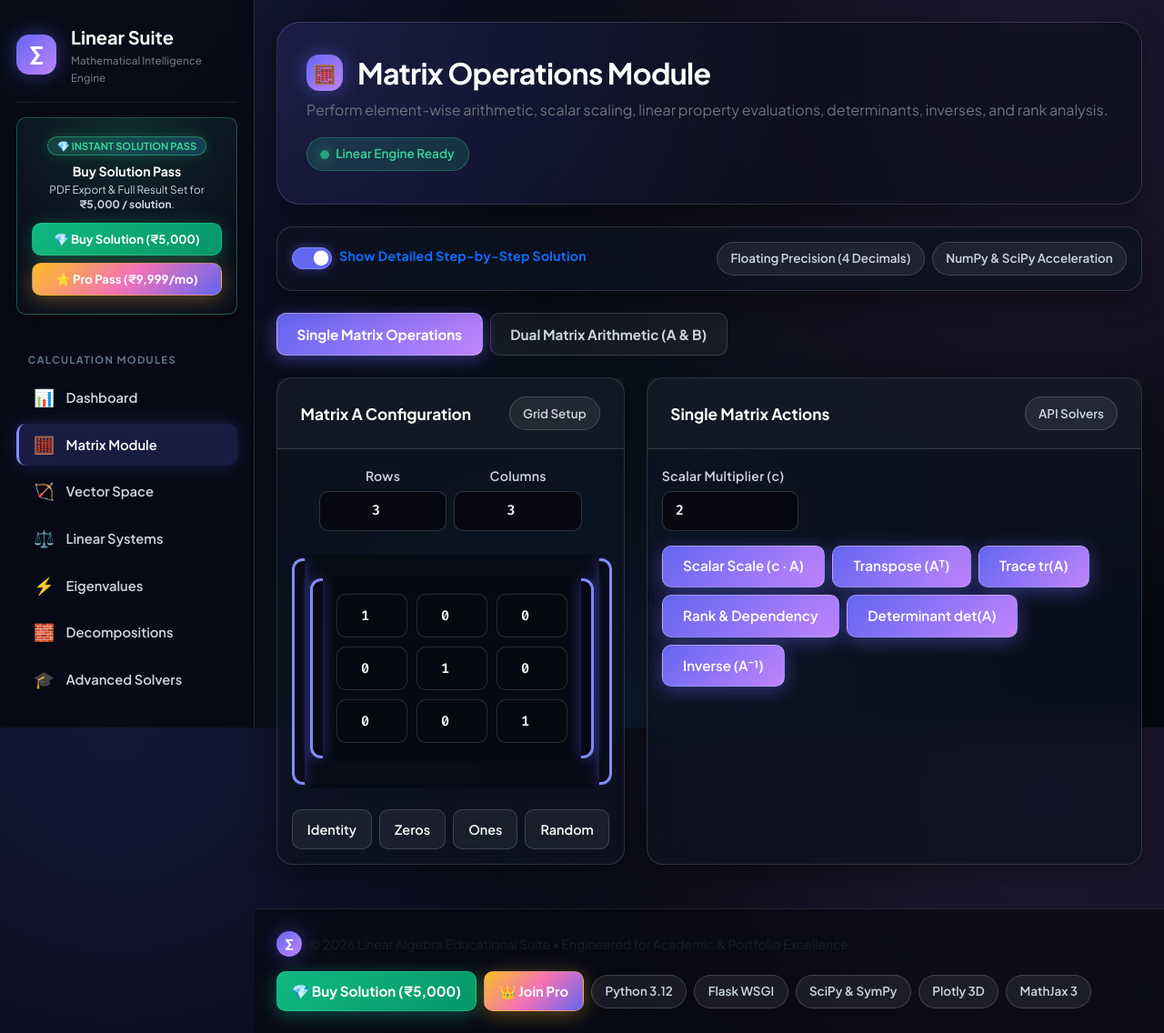
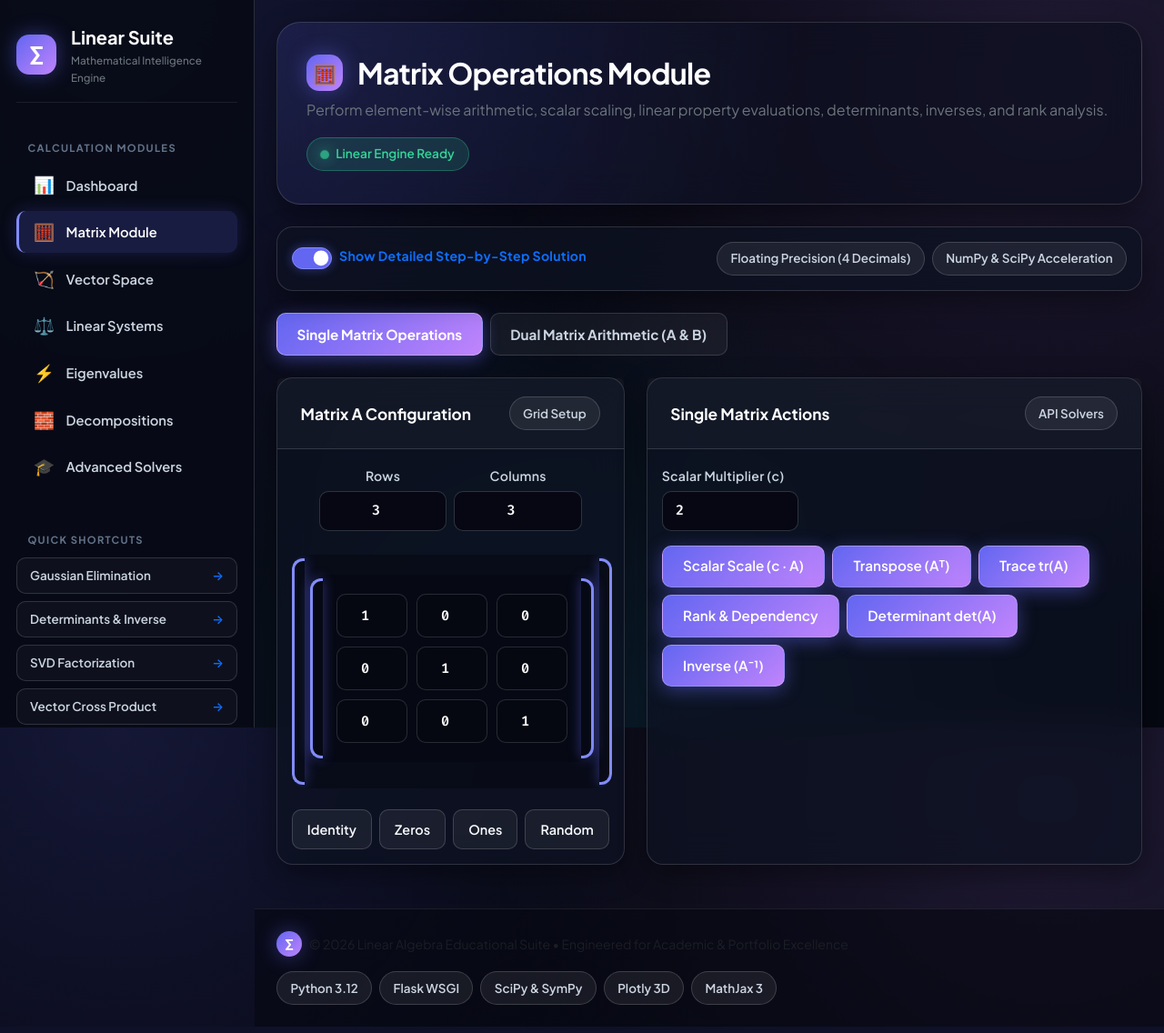
Before and after one commit to anujtiwari1427/linear-algebra-solver, a Flask app: page /matrix in a window 1280 px wide. Shown: the whole page at 91% size. Run offline with Flask 3, Linux system fonts and the light colour scheme; parts of the project's set-up code (start-up, migrations or seed data) failed here and were passed over; some libraries are stand-ins or nearby versions.

Commit message:
refactor(ui): hide persistent buy premium buttons on screen; show only upon solution calculation

```diff
--- a/templates/base.html
+++ b/templates/base.html
@@ -38,12 +38,6 @@
                 <span class="fw-bold text-white fs-5 tracking-tight">Linear Suite</span>
             </a>
             <div class="d-flex align-items-center gap-2">
-                <button class="btn btn-emerald-pay px-3 py-1 fs-7" data-bs-toggle="modal" data-bs-target="#buySolutionModal">
-                    <span>💎 ₹5,000 Solution</span>
-                </button>
-                <button class="btn btn-premium px-3 py-1 fs-7" data-bs-toggle="modal" data-bs-target="#premiumModal">
-                    <span>👑 Pro</span>
-                </button>
                 <button class="btn btn-outline-light border-0 px-2 py-1" type="button" data-bs-toggle="offcanvas" data-bs-target="#sidebarOffcanvas" aria-controls="sidebarOffcanvas" aria-label="Toggle navigation">
                     <span class="fs-3">☰</span>
                 </button>
@@ -60,21 +54,6 @@
                     <div class="small text-secondary" style="font-size: 0.73rem; font-weight: 500;">Mathematical Intelligence Engine</div>
                 </div>
             </a>
-
-            <!-- Buy Premium Solution & Pro Card -->
-            <div class="sidebar-promo-card">
-                <div class="badge-rupee">💎 INSTANT SOLUTION PASS</div>
-                <div class="promo-title">Buy Solution Pass</div>
-                <p class="promo-desc">PDF Export &amp; Full Result Set for <strong>₹5,000 / solution</strong>.</p>
-                <div class="d-flex flex-column gap-2 w-100">
-                    <button class="btn btn-emerald-pay w-100 py-1 px-2 fs-7" data-bs-toggle="modal" data-bs-target="#buySolutionModal" style="min-height: 36px; font-size: 0.82rem;">
-                        <span>💎 Buy Solution (₹5,000)</span>
-                    </button>
-                    <button class="btn btn-premium w-100 py-1 px-2 fs-7" data-bs-toggle="modal" data-bs-target="#premiumModal" style="min-height: 36px; font-size: 0.82rem;">
-                        <span>⭐ Pro Pass (₹9,999/mo)</span>
-                    </button>
-                </div>
-            </div>
 
             <!-- Calculation System Links -->
             <div class="sidebar-section-title">CALCULATION MODULES</div>
@@ -170,21 +149,6 @@
                 <button type="button" class="btn-close btn-close-white" data-bs-dismiss="offcanvas" aria-label="Close"></button>
             </div>
             <div class="offcanvas-body d-flex flex-column px-0">
-                <!-- Premium Card Mobile -->
-                <div class="sidebar-promo-card">
-                    <div class="badge-rupee">💎 INSTANT SOLUTION PASS</div>
-                    <div class="promo-title">Buy Solution Pass</div>
-                    <p class="promo-desc">PDF Export &amp; Full Result Set for <strong>₹5,000 / solution</strong>.</p>
-                    <div class="d-flex flex-column gap-2 w-100">
-                        <button class="btn btn-emerald-pay w-100 py-1 px-2 fs-7" data-bs-toggle="modal" data-bs-target="#buySolutionModal" data-bs-dismiss="offcanvas" style="min-height: 36px; font-size: 0.82rem;">
-                            <span>💎 Buy Solution (₹5,000)</span>
-                        </button>
-                        <button class="btn btn-premium w-100 py-1 px-2 fs-7" data-bs-toggle="modal" data-bs-target="#premiumModal" data-bs-dismiss="offcanvas" style="min-height: 36px; font-size: 0.82rem;">
-                            <span>⭐ Pro Pass (₹9,999/mo)</span>
-                        </button>
-                    </div>
-                </div>
-
                 <div class="sidebar-section-title">CALCULATION MODULES</div>
                 <ul class="sidebar-nav mb-4">
                     <li>
@@ -274,8 +238,6 @@
                         <span class="small text-muted">&copy; 2026 Linear Algebra Educational Suite &bull; Engineered for Academic &amp; Portfolio Excellence</span>
                     </div>
                     <div class="d-flex flex-wrap gap-2 align-items-center">
-                        <button class="btn btn-emerald-pay py-1 px-3 fs-7" data-bs-toggle="modal" data-bs-target="#buySolutionModal">💎 Buy Solution (₹5,000)</button>
-                        <button class="btn btn-premium py-1 px-3 fs-7" data-bs-toggle="modal" data-bs-target="#premiumModal">👑 Join Pro</button>
                         <span class="badge-tech">Python 3.12</span>
                         <span class="badge-tech">Flask WSGI</span>
                         <span class="badge-tech">SciPy &amp; SymPy</span>
--- a/templates/index.html
+++ b/templates/index.html
@@ -26,9 +26,6 @@
                 <a href="/system" class="btn btn-preset px-4 py-3 fs-6">
                     <span>Solve Linear Systems</span>
                 </a>
-                <button class="btn btn-premium px-4 py-3 fs-6" data-bs-toggle="modal" data-bs-target="#premiumModal">
-                    <span>👑 Upgrade to Premium</span>
-                </button>
             </div>
 
             <!-- Stats Strip -->
--- a/templates/matrix.html
+++ b/templates/matrix.html
@@ -107,19 +107,6 @@
                             <div id="singleResultExplanation" class="text-secondary small mb-3"></div>
                             <div id="singleResultComplexity" class="mb-3"></div>
                             <div id="singleResultSteps"></div>
-
-                            <div class="d-flex flex-wrap align-items-center justify-content-between gap-3 p-3 mt-4 rounded-3" style="background: rgba(16, 185, 129, 0.12); border: 1px solid rgba(52, 211, 153, 0.35);">
-                                <div class="d-flex align-items-center gap-2">
-                                    <span class="fs-5">💎</span>
-                                    <div>
-                                        <div class="fw-bold text-white small">Instant Solution Pass (₹5,000)</div>
-                                        <div class="small text-secondary" style="font-size: 0.78rem;">Download complete PDF report, LaTeX source &amp; step-by-step proof.</div>
-                                    </div>
-                                </div>
-                                <button class="btn btn-emerald-pay py-2 px-3 fs-7" data-bs-toggle="modal" data-bs-target="#buySolutionModal">
-                                    <span>Buy Solution Pass (₹5,000) &rarr;</span>
-                                </button>
-                            </div>
                         </div>
                     </div>
                 </div>
@@ -203,19 +190,6 @@
                     <div id="dualResultExplanation" class="text-secondary small mb-3"></div>
                     <div id="dualResultComplexity" class="mb-3"></div>
                     <div id="dualResultSteps"></div>
-
-                    <div class="d-flex flex-wrap align-items-center justify-content-between gap-3 p-3 mt-4 rounded-3" style="background: rgba(16, 185, 129, 0.12); border: 1px solid rgba(52, 211, 153, 0.35);">
-                        <div class="d-flex align-items-center gap-2">
-                            <span class="fs-5">💎</span>
-                            <div>
-                                <div class="fw-bold text-white small">Instant Solution Pass (₹5,000)</div>
-                                <div class="small text-secondary" style="font-size: 0.78rem;">Download complete PDF report, LaTeX source &amp; step-by-step proof.</div>
-                            </div>
-                        </div>
-                        <button class="btn btn-emerald-pay py-2 px-3 fs-7" data-bs-toggle="modal" data-bs-target="#buySolutionModal">
-                            <span>Buy Solution Pass (₹5,000) &rarr;</span>
-                        </button>
-                    </div>
                 </div>
             </div>
         </div>
```
